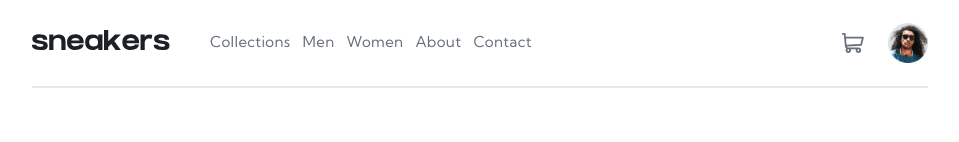
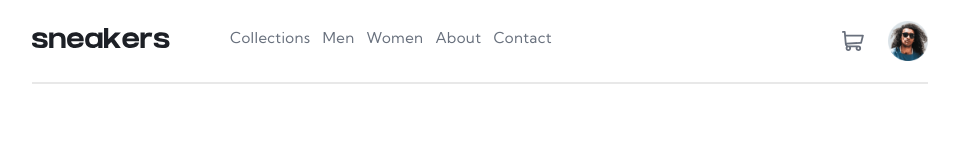
Before and after one commit to corneliusweb/sneakers, a React (Vite) app: page / in a window 1280 px wide. Shown: the top 142 px of the page, without its empty margins (160-1119 px from the left). Built offline with nearby package versions, Linux system fonts and the light colour scheme.

Commit message:
Fix top nav scaling and display for small screens

```diff
--- a/src/components/Header.tsx
+++ b/src/components/Header.tsx
@@ -1,23 +1,43 @@
 import { logo, cartIcon, menuIcon, closeIcon } from '../assets/vectors';
 import { avatar } from '../assets/images';
+import { useState } from 'react';
 
 const Header = () => {
+	const [isNavOpen, setIsNavOpen] = useState(false);
+
 	return (
-		<header className='flex-center justify-between pt-4 px-4 mb-15 sm:pt-0 sm:px-0 sm:border-b-2 sm:border-dark-blue/10'>
-			<div className='flex-center gap-6 sm:gap-8 md:gap-10'>
-				<button className='cursor-pointer inline-block sm:hidden'>
+		<header className='flex-center justify-between pt-4 px-4 mb-5 sm:mb-15 sm:pt-0 sm:px-0 sm:border-b-2 sm:border-dark-blue/10'>
+			<div className='flex-center gap-6 sm:gap-4 md:gap-15'>
+				<button
+					className='cursor-pointer inline-block sm:hidden'
+					onClick={() => setIsNavOpen(true)}
+				>
 					<img src={menuIcon} alt='menu icon' />
 				</button>
 
-				<img src={logo} alt='Sneakers logo' className='-mt-1.5 inline-block' />
+				<img
+					src={logo}
+					alt='Sneakers logo'
+					className='-mt-1.5 inline-block'
+				/>
 
-				<div className='absolute z-10 top-0 left-0 bg-white p-5 h-screen w-3/5 sm:p-0 sm:static sm:h-full sm:w-full sm:z-auto sm:top-auto sm:left-auto hidden sm:block'>
+				<div
+					className={`absolute z-10 top-0 left-0 bg-black/70 w-full h-screen sm:bg-transparent sm:p-0 sm:static sm:h-auto sm:z-auto sm:top-auto sm:left-auto sm:block ${
+						isNavOpen ? 'block' : 'hidden'
+					}`}
+					onClick={(e) =>
+						e.target === e.currentTarget && setIsNavOpen(false)
+					}
+				>
+					<div className='bg-white w-3/5 p-5 h-screen sm:p-0 sm:h-auto'>
+						<button onClick={() => setIsNavOpen(false)}>
 							<img
 								src={closeIcon}
 								alt='close menu button'
 								className='mb-12 sm:hidden'
 							/>
-					<nav className=' text-black antialiased font-normal tracking-wide sm:mt-8 sm:text-dark-grayish-blue sm:font-medium sm:tracking-wide md:text-[15px]'>
+						</button>
+						<nav className=' text-black antialiased font-normal tracking-wide sm:mt-1 sm:text-dark-grayish-blue sm:font-medium sm:tracking-wide md:text-[15px]'>
 							<ul className='grid gap-4 sm:gap-3 sm:flex'>
 								<li className='nav-list'>Collections</li>
 								<li className='nav-list'>Men</li>
@@ -26,6 +46,7 @@ const Header = () => {
 								<li className='nav-list'>Contact</li>
 							</ul>
 						</nav>
+					</div>
 				</div>
 			</div>
 			<div className='flex-center gap-6 shrink-0'>
--- a/src/components/ProductCardState.tsx
+++ b/src/components/ProductCardState.tsx
@@ -14,6 +14,12 @@ const ProductCardState = ({ product }: Props) => {
 
 	const [orderCount, setOrderCount] = useState<number>(0);
 	const [isModalOpen, setIsModalOpen] = useState<boolean>(false);
+
+	if (isModalOpen) {
+		document.body.style.overflow = 'hidden';
+	} else {
+		document.body.style.overflow = 'scroll';
+	}
 
 	const goToNextImage = () => {
 		const currentIndex = product.productImages.findIndex(
```
Lines whose indentation alone changed are shown as unchanged.
